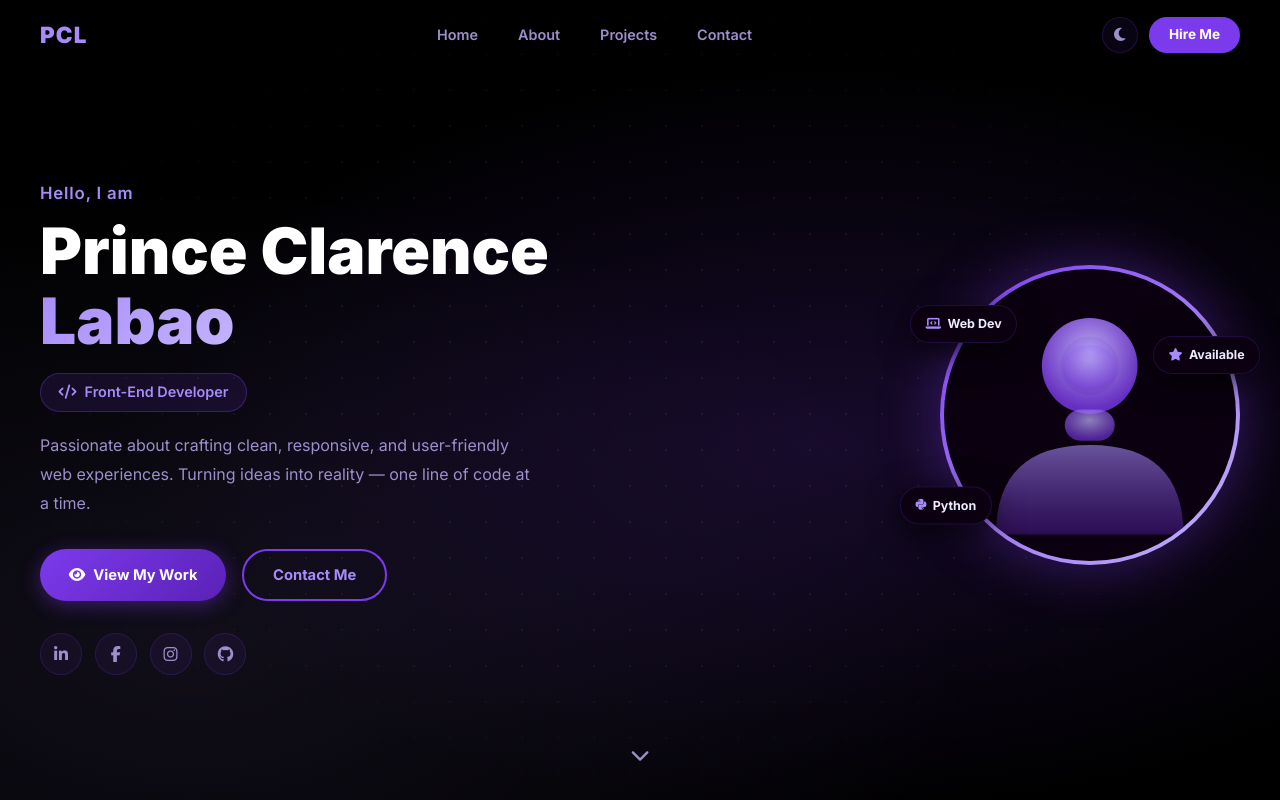
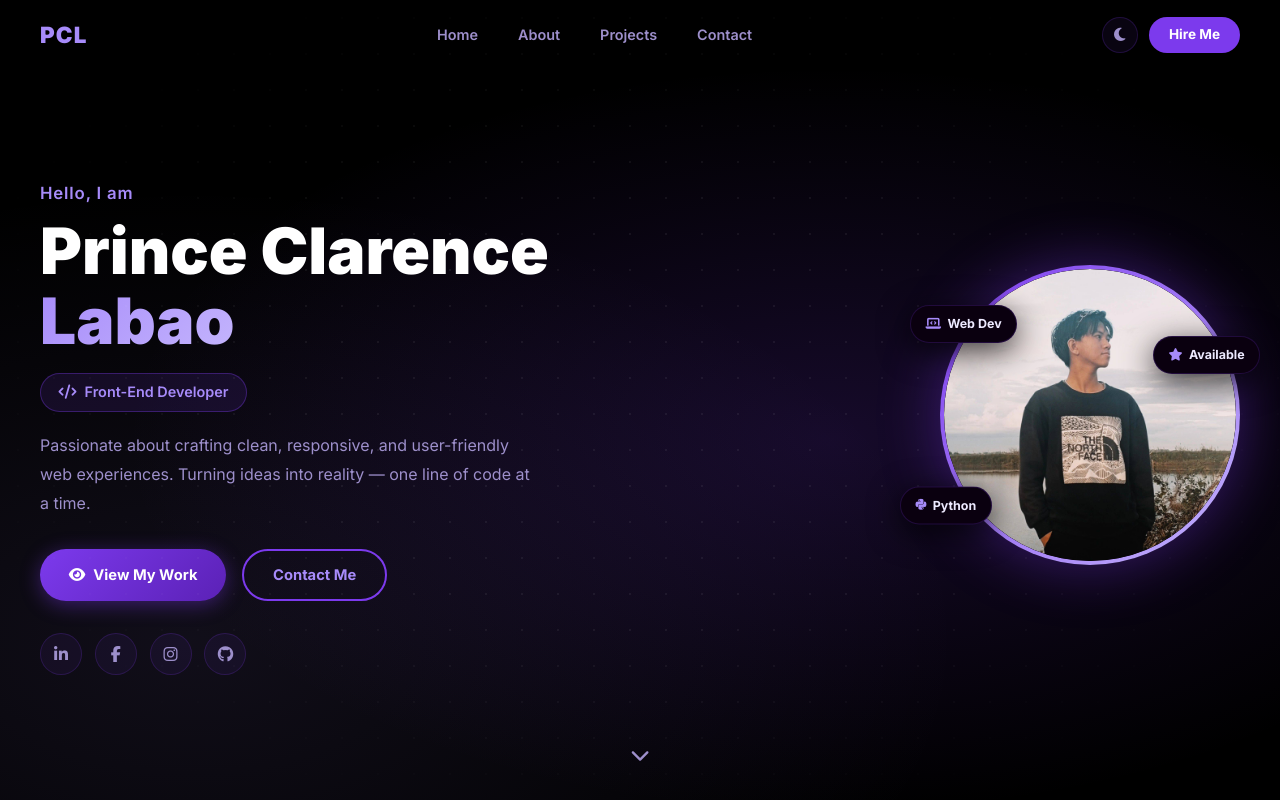
Before and after one commit to NMagneticR/webtest, a plain HTML site: page index.html in a window 1280 px wide. Drawn offline with Linux system fonts and the light colour scheme.

Commit message:
Update index.html

```diff
--- a/index.html
+++ b/index.html
@@ -64,8 +64,8 @@
         <div class="hero-photo-wrap">
             <div class="photo-ring">
                 <div class="photo-placeholder">
-                    <!-- Replace with: <img src="your-photo.jpg" alt="Prince Clarence Labao"> -->
-                    <svg class="photo-avatar-svg" viewBox="0 0 100 115" xmlns="http://www.w3.org/2000/svg">
+                    <img src="images/profile.jpg" alt="Prince Clarence Labao" class="hero-photo">
+                    <!-- <svg class="photo-avatar-svg" viewBox="0 0 100 115" xmlns="http://www.w3.org/2000/svg">
                         <defs>
                             <radialGradient id="hg" cx="50%" cy="35%" r="60%">
                                 <stop offset="0%" stop-color="#c4b5fd" stop-opacity="0.95"/>
@@ -85,7 +85,7 @@
                         <rect x="38" y="55" width="24" height="15" rx="8" fill="url(#hg)" opacity="0.75"/>
                         <path d="M5 115 Q5 72 50 72 Q95 72 95 115 Z" fill="url(#sg)"/>
                         <circle cx="50" cy="34" r="14" fill="url(#bg2)" opacity="0.3"/>
-                    </svg>
+                    </svg> -->
                 </div>
             </div>
             <div class="floating-badge badge-1"><i class="fas fa-laptop-code"></i> Web Dev</div>
```
